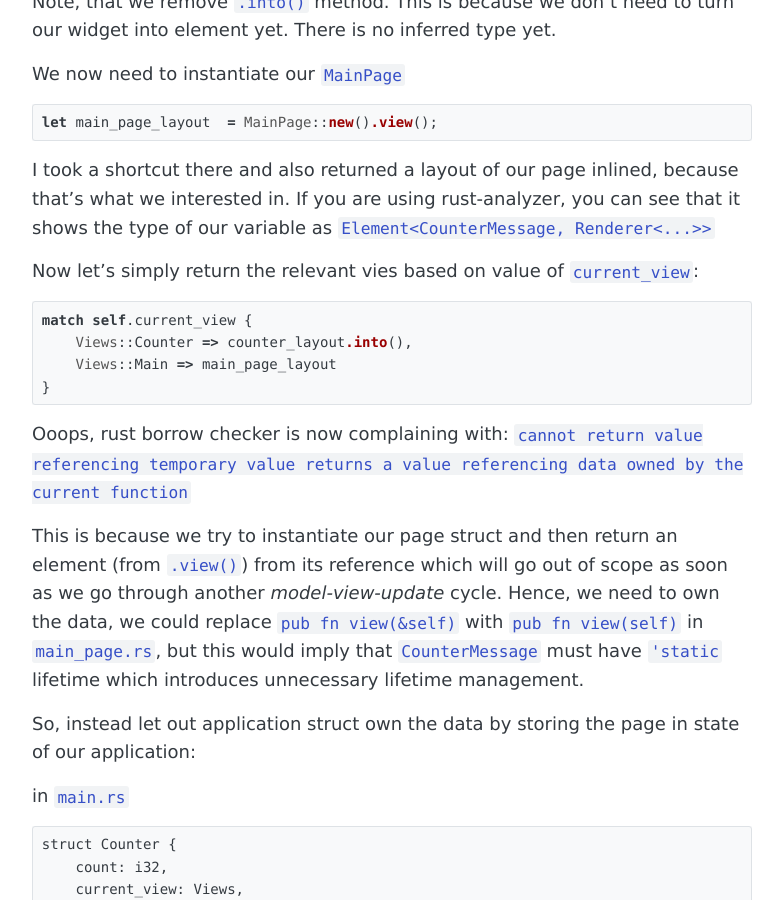
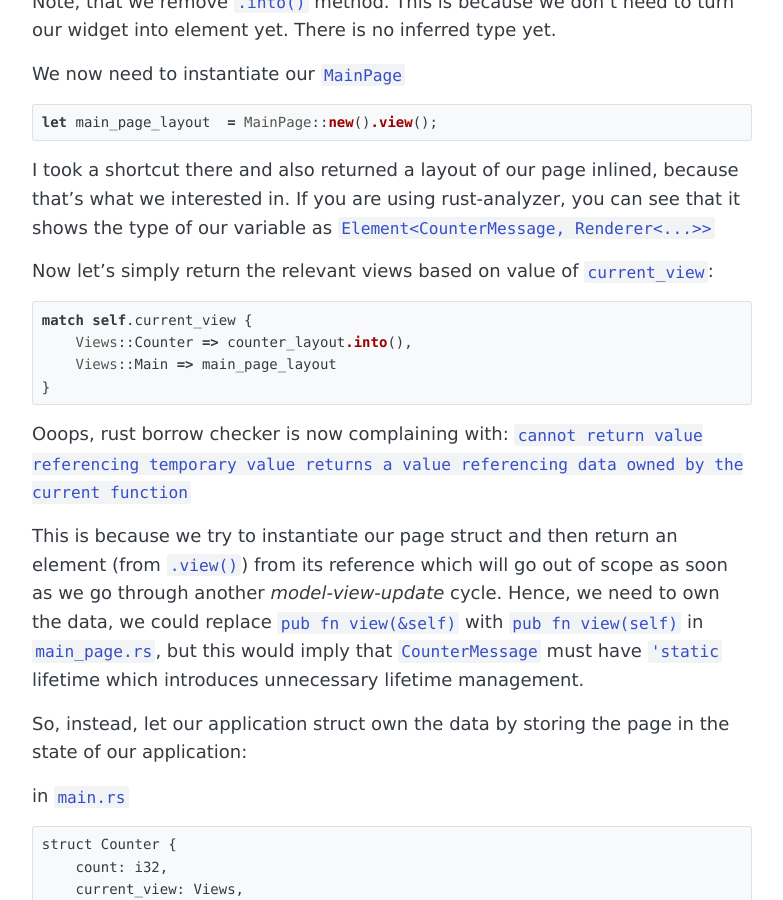
Before and after one commit to SkymanOne/SkymanOne.github.io, a Jekyll site: the page built from _posts/2022-06-21-gs-with-iced-2.md, in a window 1280 px wide and 900 px high, scrolled down 4470 px. Shown: the whole window, without its empty margins (248-1031 px from the left). Built offline with Jekyll 4.4.1, drawn with Linux system fonts in a browser that asks for light colours; some of the changed text lies outside the part shown.

Commit message:
fixes typos and updates feedback paragraph

````diff
--- a/_posts/2022-06-21-gs-with-iced-2.md
+++ b/_posts/2022-06-21-gs-with-iced-2.md
@@ -159,7 +159,7 @@
 ```
 The button simply produces `CounterMessage::ChangePage` message with the specified values of `Views` enum.
 
-However, this is not it. Now, out application needs to know what view to show in the window.
+However, this is not it. Now, our application needs to know what view to show in the window.
 
 In iced, every layout component implements `Widget` trait which can be converted into `Element<Message>` object. Essentially, the whole navigation in iced apps come down to drawing different groups of elements which are grouped by Layout components such as `Column`, `Row` and `Container`.
 
@@ -176,7 +176,7 @@
 ```
 I took a shortcut there and also returned a layout of our page inlined, because that's what we interested in. If you are using rust-analyzer, you can see that it shows the type of our variable as `Element<CounterMessage, Renderer<...>>`
 
-Now let's simply return the relevant vies based on value of `current_view`:
+Now let's simply return the relevant views based on value of `current_view`:
 
 ``` rust
 match self.current_view {
@@ -190,7 +190,7 @@
 
 This is because we try to instantiate our page struct and then return an element (from `.view()`) from its reference which will go out of scope as soon as we go through another *model-view-update* cycle. Hence, we need to own the data, we could replace `pub fn view(&self)` with `pub fn view(self)` in `main_page.rs`, but this would imply that `CounterMessage` must have `'static` lifetime which introduces unnecessary lifetime management.
 
-So, instead let out application struct own the data by storing the page in state of our application:
+So, instead, let our application struct own the data by storing the page in the state of our application:
 
 in `main.rs`
 
@@ -352,4 +352,4 @@
 * There is a little bit of spaghetti-code in `main.rs`. Our counter page is mixed with general state of the application. Try to fix it.
 
 
-If you have some feedback, comments or questions, I would love to hear them. Please reach out to me on discord: SkymanOne#9623
+If you have some feedback, comments or questions, I would love to hear them. You can start a [discussion](https://github.com/SkymanOne/SkymanOne.github.io/discussions) on github or [email me](mailto:german.nikolishin@gmail.com). I am also active on the official [iced discord server](https://discord.gg/3xZJ65GAhd) where you can chat with many other contributors.
````
Also changed, not shown: _posts/2022-06-13-gs-with-iced-1.md (+1 -1 lines).
